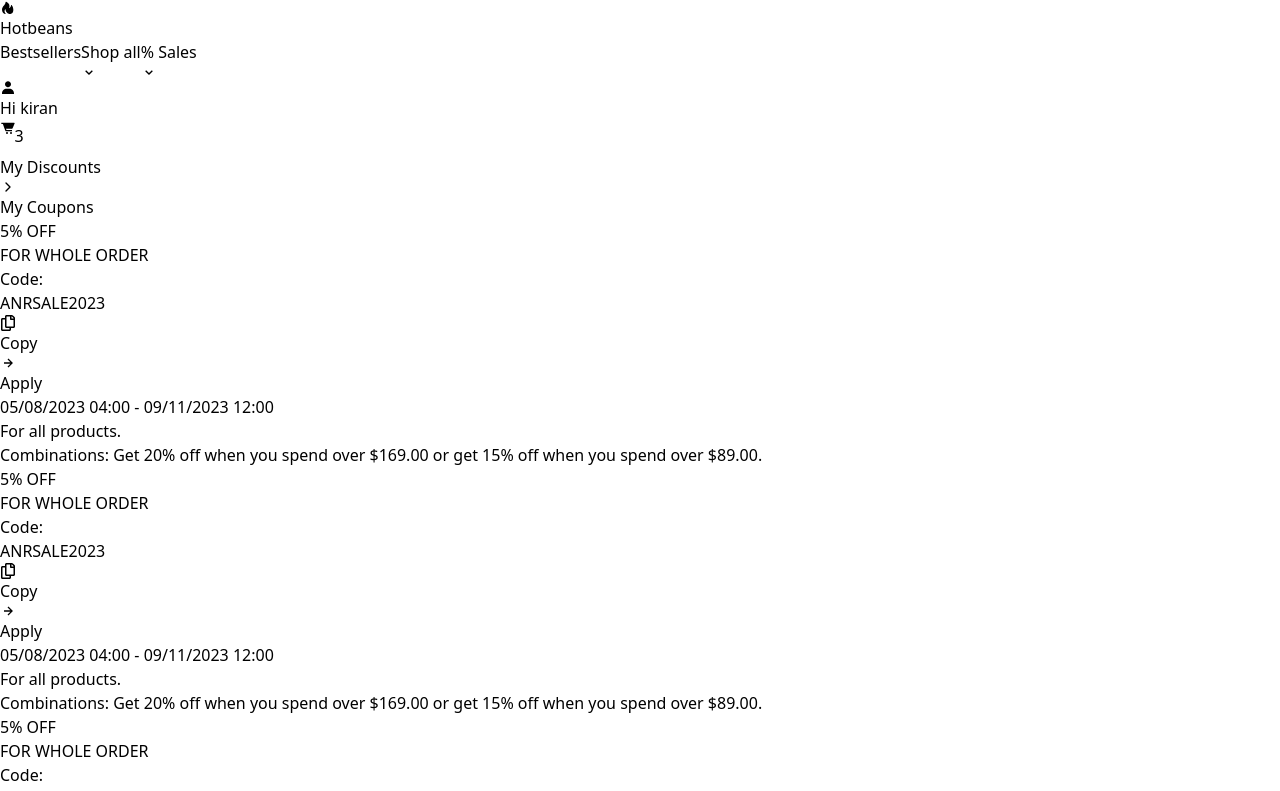
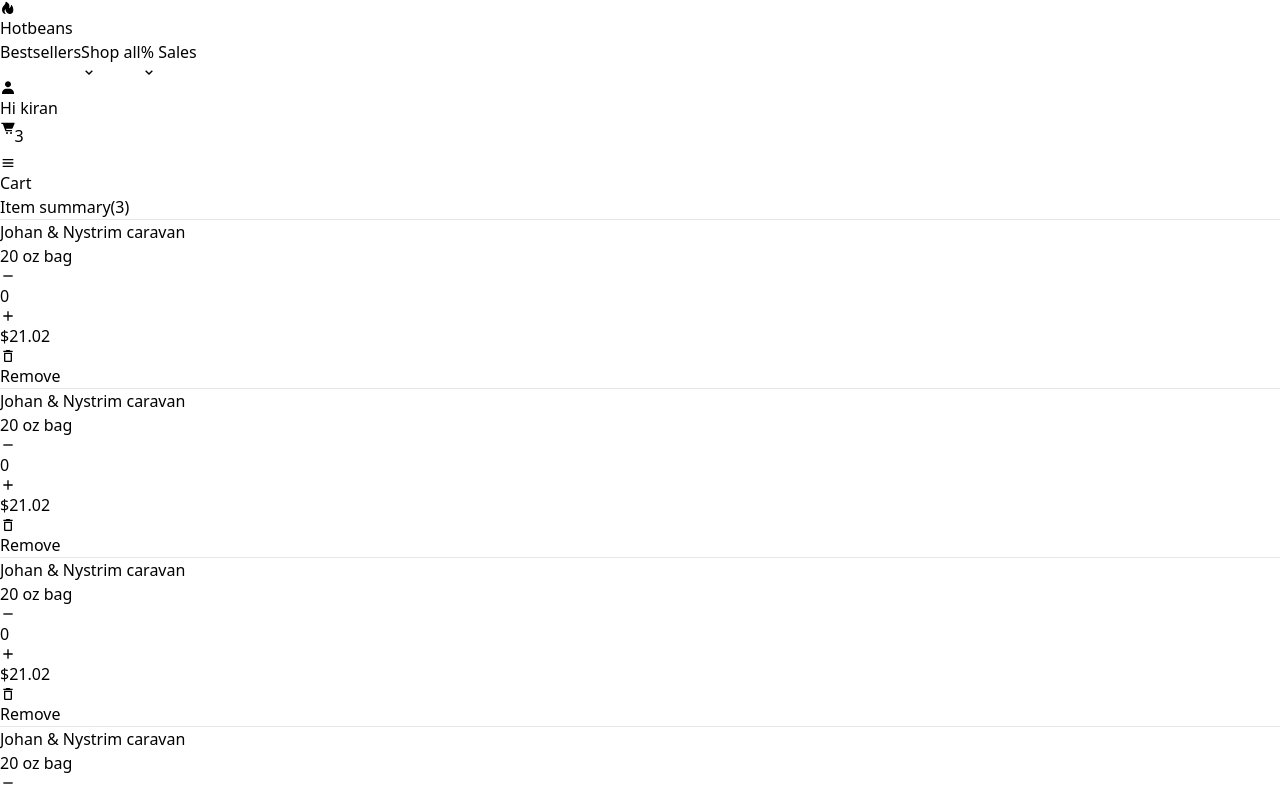
Before and after one commit to kirankuyate2157/coupons-Web, a React (Vite) app in the folder client/: page / in a window 1280 px wide. Shown: the top 791 px of the page. Built offline with nearby package versions, Linux system fonts and the light colour scheme.

Commit message:
coupons and cart ✔

```diff
--- a/client/src/App.jsx
+++ b/client/src/App.jsx
@@ -1,12 +1,14 @@
 import { useState } from 'react'
 import Coupons from './pages/Coupons'
+import Cart from './pages/Cart'
 
 function App() {
   const [count, setCount] = useState(0)
 
   return (
     <>
-        <Coupons/>
+      {/* <Coupons /> */}
+      <Cart />
     </>
   )
 }
--- a/client/src/components/DiscCard.jsx
+++ b/client/src/components/DiscCard.jsx
@@ -2,16 +2,19 @@
 
 import { BiRightArrowAlt } from "react-icons/bi";
 import { FaRegCopy } from "react-icons/fa";
-const DiscCard = () => {
+import { MdFlashOn } from "react-icons/md";
+const DiscCard = ({ onClick }) => {
     const [isTextCopy, setIsTextCopy] = useState(false);
     const copyInterval = () => {
         setIsTextCopy(true);
         setTimeout(() => {
             setIsTextCopy(false);
-        }, 2000); // Reduce the time for the copy notification
+        }, 7000); // Reduce the time for the copy notification
     }
     return (
-        <div className="p-4 sm:p-5 font-sans border border-gray-400 bg-slate-100  shadow-lg rounded-lg sm:w-1/2 md:w-[48%] lg:w-[30%]">
+        <div className="p-4 sm:p-5 font-sans border border-gray-400 bg-slate-50  shadow-lg rounded-lg sm:w-1/2 md:w-[48%] lg:w-[30%]"
+
+            onClick={onClick}>
             <div className="flex flex-col gap-4 pb-2 ">
                 <div className="text-2xl sm:text-3xl font-semibold">
                     5% OFF
@@ -40,6 +43,15 @@
                         </span>
                     </div>
                 </div>
+                <div className=" bg-yellow-300 flex  justify-between font-bold text-[0.60rem] p-1">
+                    <div className="flex justify-start items-center">
+                        <MdFlashOn className='text-sm mx-1' />
+                        <h2> Flash sale</h2>
+                    </div>
+                    <div>
+                        Ends in 01 h 08 m 59 s
+                    </div>
+                </div>
                 <div className="flex flex-col text-xs text-gray-500">
                     <ul className="pl-2 list-disc">
                         <li>05/08/2023 04:00 - 09/11/2023 12:00</li>
--- a/client/src/components/Navbar.jsx
+++ b/client/src/components/Navbar.jsx
@@ -1,12 +1,17 @@
-import {
-    // BiChevronUp,
-    BiSolidHot,
-    BiChevronDown,
-    BiSolidUser,
-    BiSolidCartAlt,
-} from "react-icons/bi";
+import React, { useState } from 'react';
+import { BiSolidHot, BiChevronDown, BiSolidUser, BiSolidCartAlt, BiMenu } from 'react-icons/bi';
+import { GrClose } from 'react-icons/gr'
+const Navbar = () => {
+    const [isMobileMenuOpen, setIsMobileMenuOpen] = useState(false);
 
-const Navbar = () => {
+    const toggleMobileMenu = () => {
+        setIsMobileMenuOpen(!isMobileMenuOpen);
+    };
+
+    const closeMobileMenu = () => {
+        setIsMobileMenuOpen(false);
+    };
+
     return (
         <div className="bg-yellow-100">
             <div className="flex  font-mono flex-row justify-between  mx-10   ">
@@ -14,7 +19,10 @@
                     <BiSolidHot />
                     <h1> Hotbeans</h1>
                 </div>
-                <div className="flex justify-between gap-8 items-center  pt-4 p-2   px-1">
+
+                <div className="flex justify-between gap-2 text-sm md:gap-8 items-center  pt-4 p-2   px-1">
+
+                    <div className="hidden sm:flex justify-between gap-2 text-sm md:gap-8 items-center     px-1">
                         <button className="flex justify-center items-center mx-2 text-md">
                             Bestsellers
                         </button>
@@ -28,11 +36,13 @@
                             <BiSolidUser className="text-xl" />
                             <h2>Hi kiran</h2>
                         </div>
-                    <div className="relative flex items-baseline justify-center">
-                        <div className="flex justify-center  text-3xl mr-2 gap-1">
-                            <BiSolidCartAlt className="z-10 " />
+                    </div>
+
+                    <div className="relative flex items-center">
+                        <div className="flex justify-center text-3xl gap-1 cursor-pointer">
+                            <BiSolidCartAlt className="z-10" />
                             <span
-                                className="absolute top-1 right-1 bg-yellow-400 mr-1 text-white p-2 rounded-full  text-xs "
+                                className="absolute top right-1 bg-yellow-400 mr-1 text-white p-2 rounded-full  text-xs "
                                 style={{
                                     transform: 'translate(50%, -50%)',
                                     width: '1.2rem',
@@ -45,8 +55,30 @@
                             </span>
                         </div>
                     </div>
+                    <BiMenu className="flex sm:hidden justify-center text-3xl gap-1 cursor-pointer" onClick={toggleMobileMenu} />
+                </div>
+
+
+            </div>
+            {isMobileMenuOpen && (<div>
+
+
+                <div className="fixed top-0 left-0 w-full h-full flex items-center justify-center bg-blue-500 bg-opacity-95 p-5">
+                    <div className="bg-white flex  flex-col justify-start items-start  rounded-lg px-6  gap-3 py-10">
+                        <button className="text-lg  rounded-lg px-2 hover:bg-yellow-50 hover:text-yellow-600" onClick={closeMobileMenu}>
+                            Bestsellers
+                        </button>
+                        <button className="text-lg  rounded-lg px-2 hover:bg-yellow-50 hover:text-yellow-600" onClick={closeMobileMenu}>
+                            Shop all
+                        </button>
+                        <button className="text-lg  rounded-lg px-2 hover:bg-yellow-50 hover:text-yellow-600" onClick={closeMobileMenu}>
+                            % Sales
+                        </button>
                     </div>
                 </div>
+                <GrClose className="fixed top-3 right-3 text-2xl  " onClick={closeMobileMenu} />
+            </div>
+            )}
         </div>
     );
 };
--- /dev/null
+++ b/client/src/pages/Cart.jsx
@@ -0,0 +1,106 @@
+import { useState } from "react";
+import Navbar from "../components/Navbar";
+import { BiPlus, BiMinus, BiSolidCartAlt, BiRightArrowAlt } from "react-icons/bi";
+
+import { MdOutlineDeleteOutline } from "react-icons/md";
+import Coupons from './Coupons';
+
+const SummaryItem = () => {
+    const [count, setCount] = useState(0)
+
+    return (
+        <>
+            <div className='w-full sm:text-xs text-[0.55rem] md:text-sm flex justify-between'>
+                <div className='flex items-center'>
+                    <span className=' p-3 sm:p-6 m-2 bg-red-400'></span>
+                </div>
+                <div className='flex flex-col  justify-center items-start'>
+                    <h2>Johan & Nystrim caravan </h2>
+                    <p>20 oz bag </p>
+                </div>
+                <div className='flex border gap-2  items-center rounded-sm my-5 px-2'>
+                    <BiMinus onClick={() => { setCount(count > 0 ? count - 1 : 0) }} />
+                    <span>{count}</span>
+                    <BiPlus onClick={() => { setCount(count + 1) }} />
+                </div>
+                <h2 className="flex items-center">$21.02</h2>
+                <div className="flex items-center gap-1 mr-2 ">
+                    <MdOutlineDeleteOutline className="text-xl" />
+                    <h2>Remove</h2>
+                </div>
+
+            </div>
+            <hr className=' border-gray-400 my-2 ' />
+        </>
+    );
+};
+
+const OrderSummary = () => {
+    const [couponValue, setCouponValue] = useState("");
+    return <>
+        <div className='flex text-xs md:text-sm border border-gray-500 p-5 rounded-md flex-col gap-5'>
+            <div className=" flex justify-between">
+                <h3>Subtotal: </h3>
+                <h3>$93.87</h3>
+            </div>
+            <div className=" flex justify-between">
+                <h3>Shipping: </h3>
+                <h3>Calculated at next step</h3>
+            </div>
+            <div>
+                <h3>Coupon Code:</h3>
+                <div className=" border my-2 flex w-full">
+                    <input value={couponValue} name="couponCode" className="w-full focus:outline-none px1 "
+                        onChange={(e) => { setCouponValue(e.target.value) }}
+                    />
+                    < BiRightArrowAlt className="bg-black text-white h-full text-4xl" />
+                </div>
+            </div>
+            <div className="text-xs md:text-sm">
+                <h3>Promotions:</h3>
+                <div className=" p-1 flex justify-between items-center w-full">
+                    <h3 className="flex border px-2 bg-gray-300 boarder border-violet-950 text-violet-950 rounded gap-1 items-center"><BiSolidCartAlt /> NEWSALE_12A4 <span>(-5%)</span></h3>
+                    <h3 className="text-green-400 ">-$5.87</h3>
+                </div>
+            </div>
+            <hr className=' border-gray-400 my-1' />
+            <div className=" flex justify-between items-center">
+                <h3>Subtotal: </h3>
+                <h3 className="text-green-500 ">$93.87</h3>
+            </div>
+            <div className=" flex justify-between">
+                <h3>Subtotal: </h3>
+                <h3>$93.87</h3>
+            </div>
+        </div>
+    </>
+}
+const Cart = () => {
+    return (
+        <div className=' font-mono '>
+            <Navbar />
+            <div className='sm:px-10 px-4'>
+                <div className=' flex w-full justify-center items-center  text-extrabold text-3xl p-10 '>
+                    <h1>Cart</h1>
+                </div>
+                <div className='lg:flex-row flex flex-col-reverse  w-full  justify-between'>
+                    <div className=' w-full lg:w-[60%] md:p-6'>
+                        <h2 className='my-2'>Item summary(3)</h2>
+                        <hr className=' border-gray-400 my-2' />
+                        <SummaryItem />   <SummaryItem />   <SummaryItem />   <SummaryItem />   <SummaryItem />   <SummaryItem />
+                    </div>
+                    <div className=' w-full lg:w-[38%] md:p-6'>
+                        <h2 className='my-3'>Order summary</h2>
+
+                        <OrderSummary />
+                        <div className=' flex justify-center rounded-lg text-white bg-black hover:bg-slate-800 my-4'>
+                            <h2 className='p-3'> CheckOut</h2>
+                        </div>
+                    </div>
+                </div>
+            </div>
+        </div>
+    );
+};
+
+export default Cart;
--- a/client/src/pages/Coupons.jsx
+++ b/client/src/pages/Coupons.jsx
@@ -1,33 +1,67 @@
-import React from 'react'
+import React, { useState } from 'react'
 import Navbar from '../components/Navbar';
 import { FiChevronRight } from "react-icons/fi";
+import { MdDone } from "react-icons/md"
 import DiscCard from '../components/DiscCard';
 
 const Coupons = () => {
+    const [isNotify, setIsNotify] = useState(false);
+    const handleShowNotification = () => {
+        setIsNotify(true);
+        setTimeout(() => {
+            setIsNotify(false);
+        }, 4000);
+    };
     return (
-        <div className=" font-mono bg-orange-100">
+        <div className=" font-mono ">
             <Navbar />
             <div className="sm:px-10">
                 <div className=" flex w-full justify-center items-center  text-extrabold text-3xl p-10 ">
                     <h1>My Discounts</h1>
                 </div>
-                <div className="w-full  bg-red-100">
+                <div className="w-full">
                     <div className="flex justify-start text-lg font-bold i p-1 text-bold items-center">
                         <FiChevronRight className="text-2xl" />
                         <h2>My Coupons</h2>
                     </div>
-                    <div className="bg-red-100 p-3 px-5 flex flex-wrap  gap-4 justify-start">
-                        <DiscCard />
-                        <DiscCard />
-                        <DiscCard />
-                        <DiscCard />
-                        <DiscCard />
-                        <DiscCard />
-                        <DiscCard />
-                        <DiscCard />
+                    <div className=" p-3 px-5 flex flex-wrap  gap-4 justify-start">
+                        <DiscCard onClick={handleShowNotification} />
+                        <DiscCard onClick={handleShowNotification} />
+                        <DiscCard onClick={handleShowNotification} />
+                        <DiscCard onClick={handleShowNotification} />
+                        <DiscCard onClick={handleShowNotification} />
+                        <DiscCard onClick={handleShowNotification} />
+                        <DiscCard onClick={handleShowNotification} />
+                        <DiscCard onClick={handleShowNotification} />
+                    </div>
+                </div>
+                <div className="w-full my-4 ">
+                    <div className="flex py-2 justify-start text-lg font-bold i p-1 text-bold items-center">
+                        <FiChevronRight className="text-2xl" />
+                        <h2>Unlock more coupons</h2>
+                    </div>
+                    <div className=" p-3 px-5 flex flex-wrap  gap-4 justify-start">
+                        <DiscCard onClick={() => { showNotifications() }} />
+                        <DiscCard onClick={handleShowNotification} />
+                        <DiscCard onClick={handleShowNotification} />
+                        <DiscCard onClick={handleShowNotification} />
+                        <DiscCard onClick={handleShowNotification} />
+                        <DiscCard onClick={handleShowNotification} />
+                        <DiscCard onClick={handleShowNotification} />
+                        <DiscCard onClick={handleShowNotification} />
                     </div>
                 </div>
             </div>
+            {isNotify && (
+                <div className="fixed top-[16%] left-1/2 transform -translate-x-1/2 px-4 p-1 bg-green-700 text-white rounded-lg text-[0.60rem] md:text-xs  flex  items-center">
+                    <MdDone className="text-2xl mr-2" />
+                    <span>
+                        You successfully applied Code: NEWCUSTOMER_2023 to your cart
+                    </span>
+                </div>
+            )}
+
+
         </div>
     )
 }
```
Lines whose indentation alone changed are shown as unchanged.
